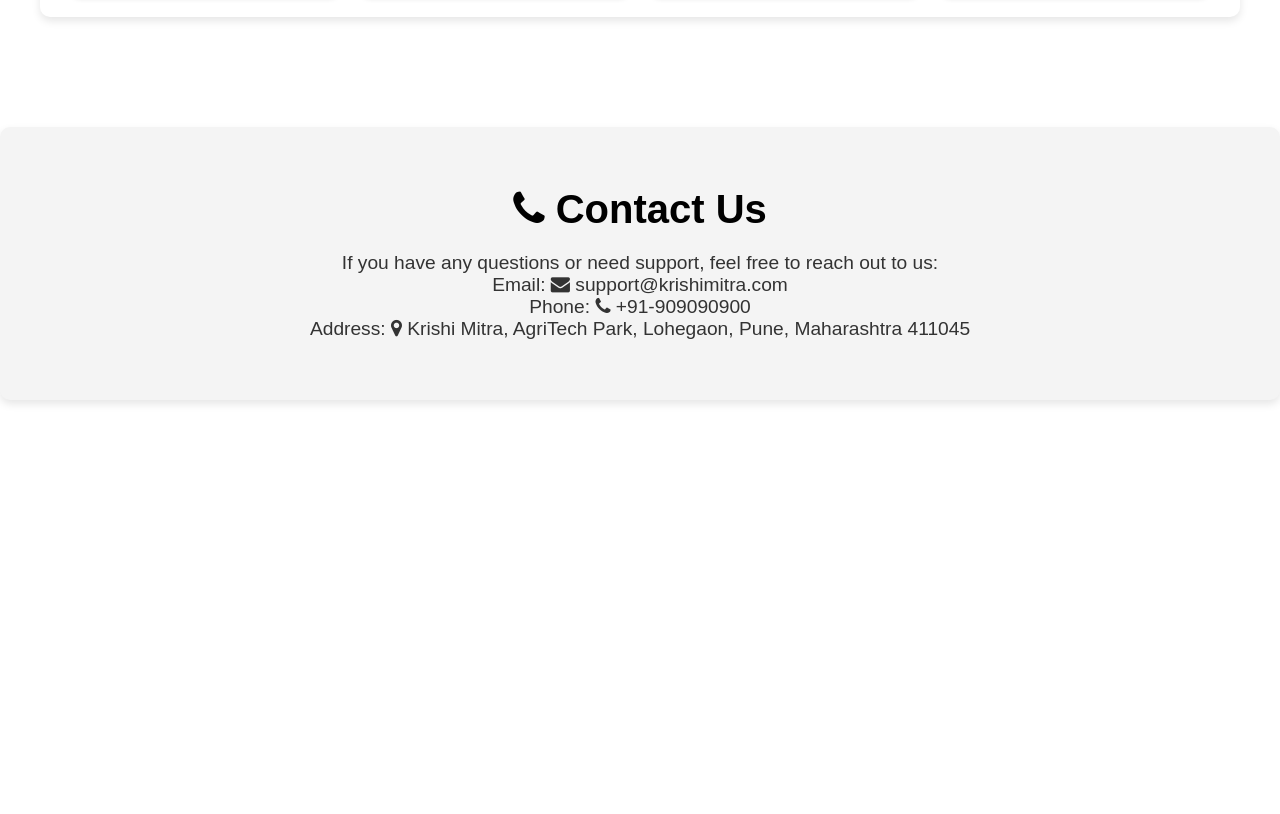
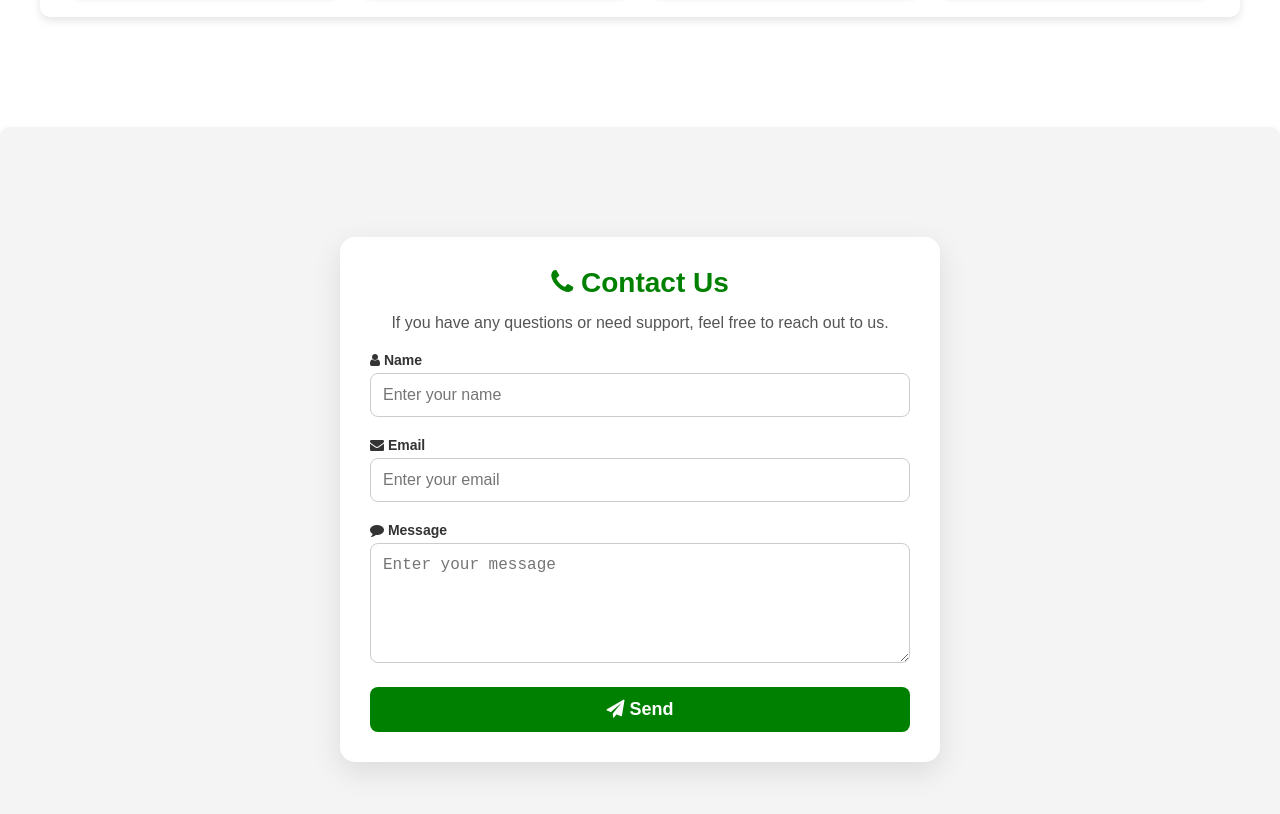
Before and after one commit to RohitKumarGupta10/krishi-mitra, a plain HTML site: page index.html in a window 1280 px wide. Shown: the part 2542-3356 px from the top of the page. Before the commit the page ends 2942 px from the top, so only its background shows below. Drawn offline with nearby package versions, Linux system fonts and the light colour scheme.

Commit message:
Update index.html

```diff
--- a/index.html
+++ b/index.html
@@ -284,19 +284,41 @@
     </section>
 
     <!-- Contact Section -->
-    <section class="contact" id="contact" data-aos="fade-up" data-aos-duration="1000">
-      <div class="contact-content">
-        <h2><i class="fa fa-phone"></i> Contact Us</h2>
-        <p>
-          If you have any questions or need support, feel free to reach out to
-          us:
-          <br />Email: <i class="fa fa-envelope"></i> support@krishimitra.com<br />
-          Phone: <i class="fa fa-phone"></i> +91-909090900<br />
-          Address: <i class="fa fa-map-marker"></i> Krishi Mitra, AgriTech Park,
-          Lohegaon, Pune, Maharashtra 411045
-        </p>
+<section class="contact" id="contact" data-aos="fade-up" data-aos-duration="1000">
+  <div class="contact-container">
+    <h2><i class="fa fa-phone"></i> Contact Us</h2>
+    <p>If you have any questions or need support, feel free to reach out to us.</p>
+
+    <!-- Contact Form -->
+    <form id="contactForm">
+      <div class="input-group">
+        <label for="name"><i class="fa fa-user"></i> Name</label>
+        <input type="text" id="name" placeholder="Enter your name" required>
       </div>
-    </section>
+
+      <div class="input-group">
+        <label for="email"><i class="fa fa-envelope"></i> Email</label>
+        <input type="email" id="email" placeholder="Enter your email" required>
+      </div>
+
+      <div class="input-group">
+        <label for="message"><i class="fa fa-comment"></i> Message</label>
+        <textarea id="message" placeholder="Enter your message" required></textarea>
+      </div>
+
+      <button type="submit" class="send-btn"><i class="fa fa-paper-plane"></i> Send</button>
+    </form>
+  </div>
+</section>
+
+<script>
+  document.getElementById("contactForm").addEventListener("submit", function(event) {
+    event.preventDefault();
+    alert("Thank you for reaching out! We will get back to you soon.");
+    document.getElementById("contactForm").reset();
+  });
+</script>
+
 
     <script src="script.js"></script>
     <script src="https://unpkg.com/aos@2.3.1/dist/aos.js"></script>
```
